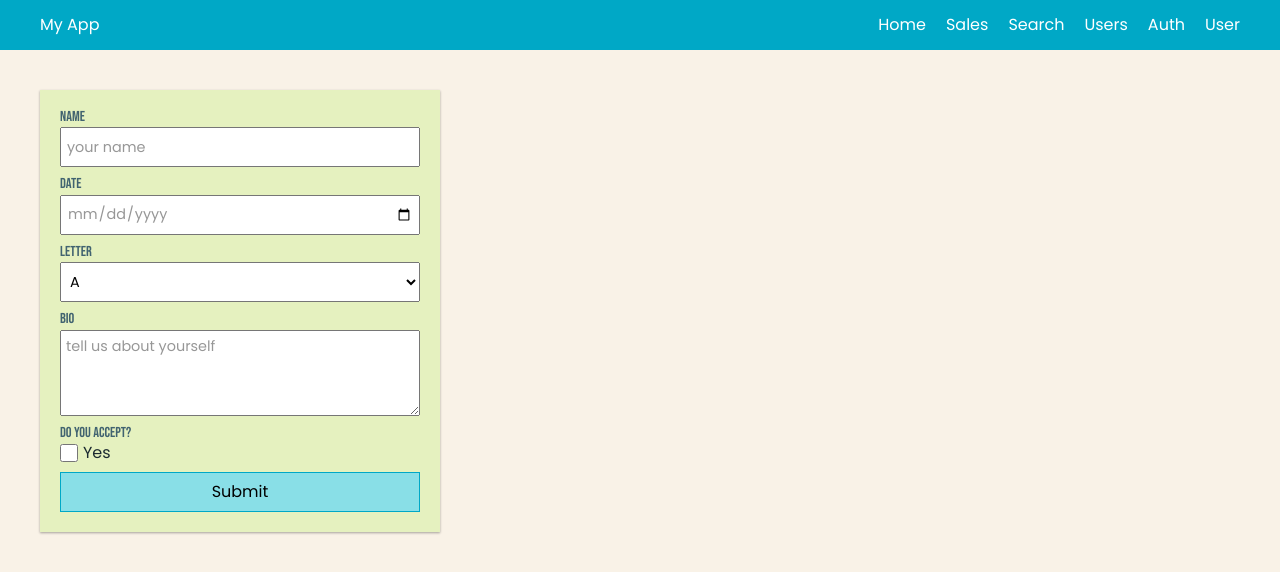
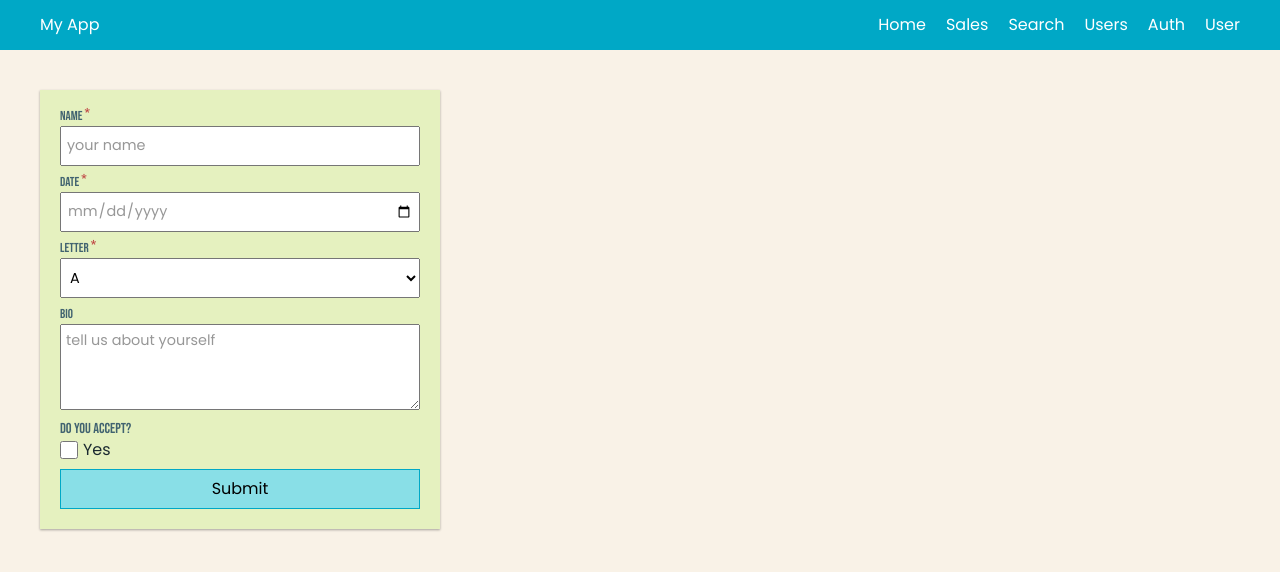
Before and after one commit to LoganBarnett/react-ui-template, a React app: page / in a window 1280 px wide. Shown: the top 572 px of the page. Built offline with nearby package versions, Linux system fonts and the light colour scheme.

Commit message:
LabelText Component with required capabilities

```diff
--- a/src/components/Dashboard/Dashboard.jsx
+++ b/src/components/Dashboard/Dashboard.jsx
@@ -15,6 +15,7 @@ export default function Dashboard() {
           label="Name"
           name="name"
           placeholder="your name"
+          required
         />
 
         <InputControl
--- a/src/components/Forms/FormControls.css
+++ b/src/components/Forms/FormControls.css
@@ -2,6 +2,13 @@
   color: var(--caption-color);
   font-family: var(--label-font);
   font-size: 0.9em;
+
+  .Required::after {
+    content: ' *';
+    position: relative;
+    top: -3px;
+    color: rgb(190, 63, 63);
+  }
 }
 
 .FormControl {
--- a/src/components/Forms/FormControls.jsx
+++ b/src/components/Forms/FormControls.jsx
@@ -1,41 +1,49 @@
 import styles from './FormControls.css';
 import classnames from 'classnames';
 
-function FormControl({ label, children }) {
+function FormControl({ label, required, children }) {
   const className = classnames(styles.FormControl, styles.LabelText);
   return (
     <label className={className}>
-      {label}
+      <LabelText text={label} required={required} />
       {children}
     </label>
   );
 }
 
-export function InputControl({ label, ...rest }) {
+export function LabelText({ text, required }) {
+  const className = classnames(styles.LabelText, {
+    [styles.Required]: required,
+  });
+  return <span className={className}>{text}</span>;
+}
+
+export function InputControl({ label, required, ...rest }) {
   return (
-    <FormControl label={label}>
-      <input {...rest} />
+    <FormControl label={label} required={required}>
+      <input {...rest} required={required} />
     </FormControl>
   );
 }
 
-export function TextAreaControl({ label, ...rest }) {
+export function TextAreaControl({ label, required, ...rest }) {
   return (
-    <FormControl label={label}>
-      <textarea {...rest} />
+    <FormControl label={label} required={required}>
+      <textarea {...rest} required={required} />
     </FormControl>
   );
 }
 
 export function SelectControl({
   label,
+  required,
   children,
   placeholder,
   ...rest
 }) {
   return (
-    <FormControl label={label}>
-      <select {...rest}>
+    <FormControl label={label} required={required}>
+      <select {...rest} required={required}>
         {placeholder && <option disabled>{placeholder}</option>}
         {children}
       </select>
@@ -43,12 +51,19 @@ export function SelectControl({
   );
 }
 
-export function CheckboxControl({ legend, label, ...rest }) {
+export function CheckboxControl({
+  legend,
+  required,
+  label,
+  ...rest
+}) {
   return (
     <fieldset className={styles.CheckboxControl}>
-      <legend className={styles.LabelText}>{legend}</legend>
+      <legend>
+        <LabelText text={legend} required={required} />
+      </legend>
       <label>
-        <input type="checkbox" {...rest} />
+        <input type="checkbox" {...rest} required={required} />
         {label}
       </label>
     </fieldset>
```
Also changed, not shown: 1 other file (tests, documents, lock files or other folders).
